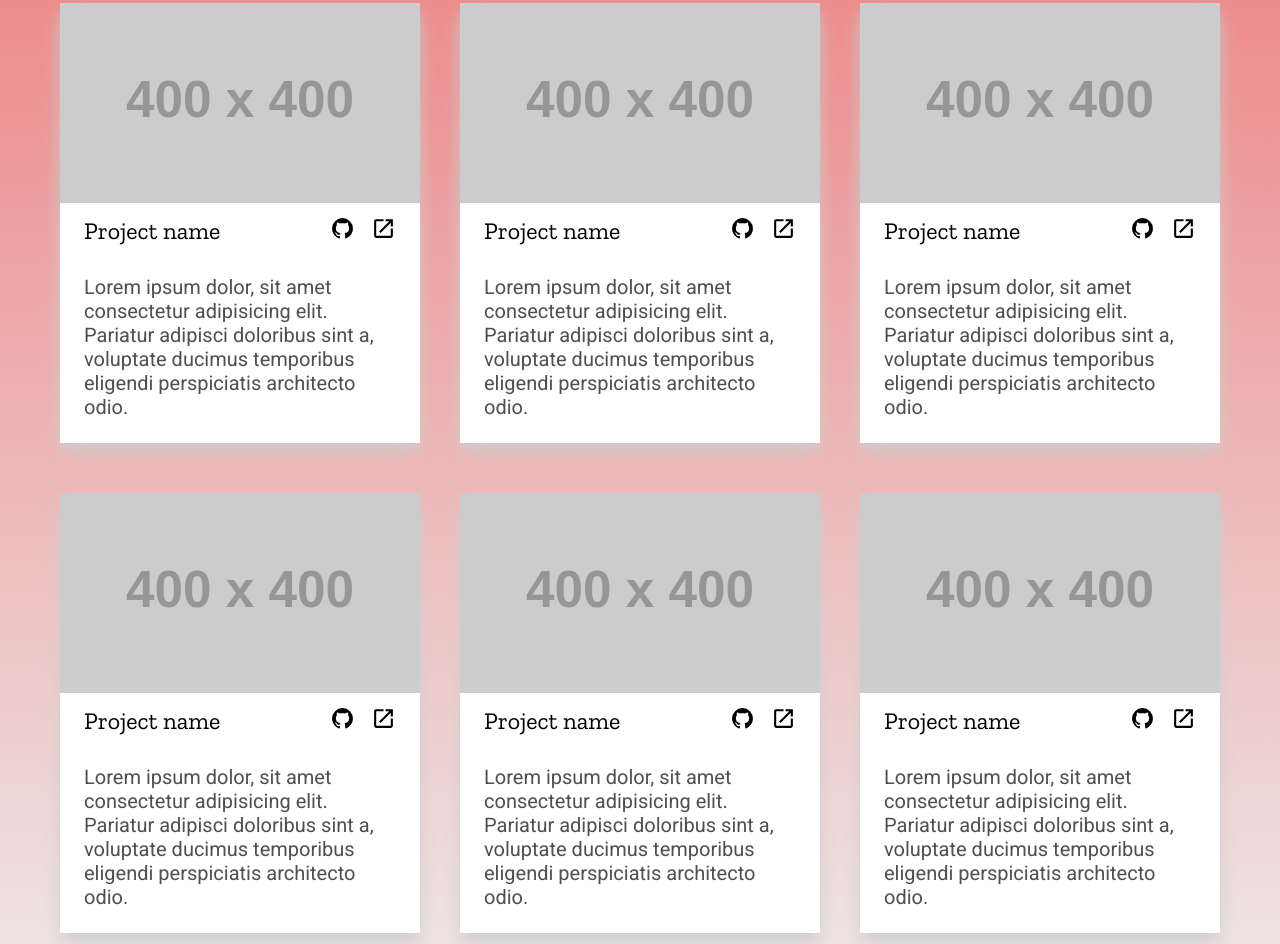
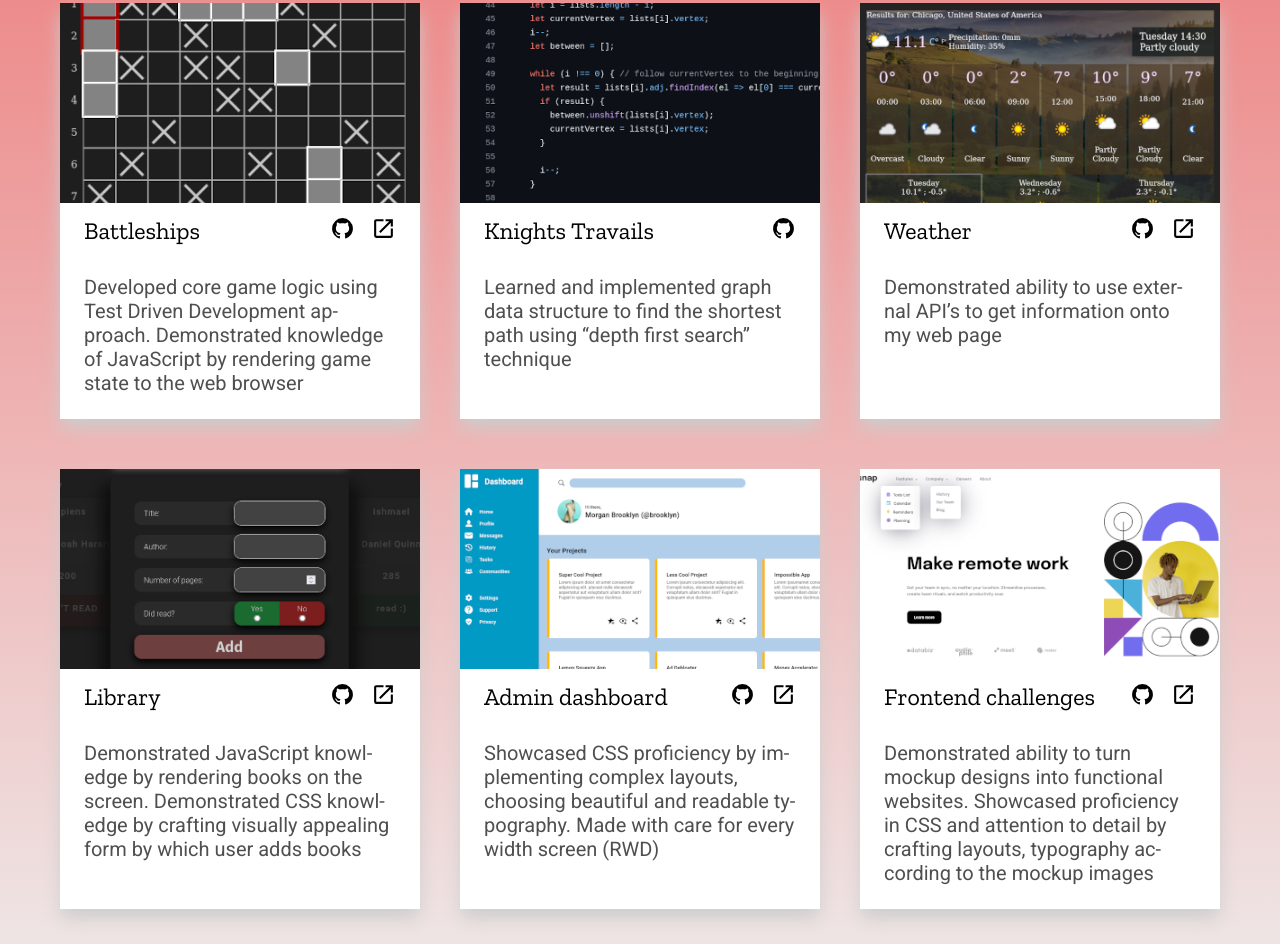
Before and after one commit to qirele/portfolio, a plain HTML site: page index.html in a window 1280 px wide. Shown: the part 1076-2020 px from the top of the page. Drawn offline with nearby package versions, Linux system fonts and the light colour scheme; placeholder pictures from the web are drawn by us.

Commit message:
add descriptions

```diff
--- a/index.html
+++ b/index.html
@@ -58,133 +58,146 @@
       <div class="projects container">
         <div class="project">
           <div class="img-wrapper">
-            <img src="https://placehold.co/400" alt="" />
+            <a href="https://qirele.github.io/battleship/">
+              <img src="./images/battleships.png" alt="" />
+            </a>
           </div>
           <div class="card-bottom">
             <div class="project-name-links">
-              <h3>Project name</h3>
+              <h3>Battleships</h3>
               <div class="icons">
-                <a href="#">
+                <a href="https://github.com/qirele/battleship" target="_blank">
                   <img src="./images/github.svg" alt="" class="icon" />
                 </a>
-                <a href="#">
+                <a href="https://qirele.github.io/battleship/" target="_blank">
                   <img src="./images/open-in-new.svg" alt="" class="icon" />
                 </a>
               </div>
             </div>
             <p class="description">
-              Lorem ipsum dolor, sit amet consectetur adipisicing elit. Pariatur adipisci doloribus sint a, voluptate
-              ducimus temporibus eligendi perspiciatis architecto odio.
+              Developed core game logic using Test Driven Development approach. Demonstrated knowledge of JavaScript by
+              rendering game state to the web browser
             </p>
           </div>
         </div>
         <div class="project">
           <div class="img-wrapper">
-            <img src="https://placehold.co/400" alt="" />
+            <a href="https://github.com/qirele/knights-travails/blob/main/main.js">
+              <img src="./images/knights-travails.png" alt="" />
+            </a>
           </div>
           <div class="card-bottom">
             <div class="project-name-links">
-              <h3>Project name</h3>
+              <h3>Knights Travails</h3>
               <div class="icons">
-                <a href="#">
+                <a href="https://github.com/qirele/knights-travails" target="_blank">
                   <img src="./images/github.svg" alt="" class="icon" />
                 </a>
-                <a href="#">
+              </div>
+            </div>
+            <p class="description">
+              Learned and implemented graph data structure to find the shortest
+              path using “depth first search” technique
+            </p>
+          </div>
+        </div>
+        <div class="project">
+          <div class="img-wrapper">
+            <a href="https://qirele.github.io/weather/">
+              <img src="./images/weather.png" alt="" />
+            </a>
+          </div>
+          <div class="card-bottom">
+            <div class="project-name-links">
+              <h3>Weather</h3>
+              <div class="icons">
+                <a href="https://github.com/qirele/weather" target="_blank">
+                  <img src="./images/github.svg" alt="" class="icon" />
+                </a>
+                <a href="https://qirele.github.io/weather/" target="_blank">
+                  <img src="./images/open-in-new.svg" alt="" class="icon" />
+                </a>
+              </div>
+            </div>
+
+            <p class="description">
+              Demonstrated ability to use external API’s to get information onto my
+              web page
+            </p>
+          </div>
+        </div>
+        <div class="project">
+          <div class="img-wrapper">
+            <a href="https://qirele.github.io/library-odin/">
+              <img src="./images/library.png" alt="" />
+            </a>
+          </div>
+          <div class="card-bottom">
+            <div class="project-name-links">
+              <h3>Library</h3>
+              <div class="icons">
+                <a href="https://github.com/qirele/library-odin" target="_blank">
+                  <img src="./images/github.svg" alt="" class="icon" />
+                </a>
+                <a href="https://qirele.github.io/library-odin/" target="_blank">
                   <img src="./images/open-in-new.svg" alt="" class="icon" />
                 </a>
               </div>
             </div>
             <p class="description">
-              Lorem ipsum dolor, sit amet consectetur adipisicing elit. Pariatur adipisci doloribus sint a, voluptate
-              ducimus temporibus eligendi perspiciatis architecto odio.
+              Demonstrated JavaScript knowledge by rendering books on the screen.
+              Demonstrated CSS knowledge by crafting visually appealing form by which user adds books
             </p>
           </div>
         </div>
         <div class="project">
           <div class="img-wrapper">
-            <img src="https://placehold.co/400" alt="" />
+            <a href="https://qirele.github.io/dashboard-odin/">
+              <img src="./images/dashboard.png" alt="" />
+            </a>
           </div>
           <div class="card-bottom">
             <div class="project-name-links">
-              <h3>Project name</h3>
+              <h3>Admin dashboard</h3>
               <div class="icons">
-                <a href="#">
+                <a href="https://github.com/qirele/dashboard-odin" target="_blank">
                   <img src="./images/github.svg" alt="" class="icon" />
                 </a>
-                <a href="#">
+                <a href="https://qirele.github.io/dashboard-odin/" target="_blank">
                   <img src="./images/open-in-new.svg" alt="" class="icon" />
                 </a>
               </div>
             </div>
             <p class="description">
-              Lorem ipsum dolor, sit amet consectetur adipisicing elit. Pariatur adipisci doloribus sint a, voluptate
-              ducimus temporibus eligendi perspiciatis architecto odio.
+              Showcased CSS proficiency by implementing complex layouts,
+              choosing beautiful and readable typography.
+              Made with care for every width screen (RWD)
+
             </p>
           </div>
         </div>
         <div class="project">
           <div class="img-wrapper">
-            <img src="https://placehold.co/400" alt="" />
+            <a href="https://qirele.github.io/frontend-challenges/intro-section/" target="_blank">
+              <img src="./images/intro-section.png" alt="" />
+            </a>
           </div>
           <div class="card-bottom">
             <div class="project-name-links">
-              <h3>Project name</h3>
+              <h3>Frontend challenges</h3>
               <div class="icons">
-                <a href="#">
+                <a href="https://github.com/qirele/frontend-challenges" target="_blank">
                   <img src="./images/github.svg" alt="" class="icon" />
                 </a>
-                <a href="#">
+                <a href="https://qirele.github.io/frontend-challenges/intro-section/" target="_blank">
                   <img src="./images/open-in-new.svg" alt="" class="icon" />
                 </a>
               </div>
             </div>
             <p class="description">
-              Lorem ipsum dolor, sit amet consectetur adipisicing elit. Pariatur adipisci doloribus sint a, voluptate
-              ducimus temporibus eligendi perspiciatis architecto odio.
-            </p>
-          </div>
-        </div>
-        <div class="project">
-          <div class="img-wrapper">
-            <img src="https://placehold.co/400" alt="" />
-          </div>
-          <div class="card-bottom">
-            <div class="project-name-links">
-              <h3>Project name</h3>
-              <div class="icons">
-                <a href="#">
-                  <img src="./images/github.svg" alt="" class="icon" />
-                </a>
-                <a href="#">
-                  <img src="./images/open-in-new.svg" alt="" class="icon" />
-                </a>
-              </div>
-            </div>
-            <p class="description">
-              Lorem ipsum dolor, sit amet consectetur adipisicing elit. Pariatur adipisci doloribus sint a, voluptate
-              ducimus temporibus eligendi perspiciatis architecto odio.
-            </p>
-          </div>
-        </div>
-        <div class="project">
-          <div class="img-wrapper">
-            <img src="https://placehold.co/400" alt="" />
-          </div>
-          <div class="card-bottom">
-            <div class="project-name-links">
-              <h3>Project name</h3>
-              <div class="icons">
-                <a href="#">
-                  <img src="./images/github.svg" alt="" class="icon" />
-                </a>
-                <a href="#">
-                  <img src="./images/open-in-new.svg" alt="" class="icon" />
-                </a>
-              </div>
-            </div>
-            <p class="description">
-              Lorem ipsum dolor, sit amet consectetur adipisicing elit. Pariatur adipisci doloribus sint a, voluptate
-              ducimus temporibus eligendi perspiciatis architecto odio.
+              Demonstrated ability to turn mockup designs into functional websites.
+              Showcased proficiency in CSS and attention to detail by crafting
+              layouts, typography according to the mockup images
             </p>
           </div>
         </div>
--- a/styles.css
+++ b/styles.css
@@ -198,6 +198,7 @@ main h2.container {
 
 .project {
   box-shadow: 0px 10px 17px -1px #cdcdcd;
+  background: white;
 }
 
 .project .img-wrapper {
@@ -220,6 +221,7 @@ main h2.container {
 
 .description {
   color: #4f4f4f;
+  hyphens: auto;
 }
 
 footer {
@@ -299,15 +301,15 @@ footer .info {
   width: 48px;
 }
 
-.icons img {
-  transition: all .7s;
+.icons a img {
+  transition: all 0.8s;
 }
 
-.icons a:hover,
-.icons a:focus {
+.icons a:hover img,
+.icons a:focus img {
   background: lightblue;
   transform: rotate(1turn) scale(1.3);
-  transition: all .4s;
+  transition: all 0.5s;
   border-radius: 5px;
 }
 
```
Also changed, not shown: images/battleships.png (added), images/dashboard.png (added), images/intro-section.png (added), images/knights-travails.png (added), images/library.png (added), images/weather.png (added).
